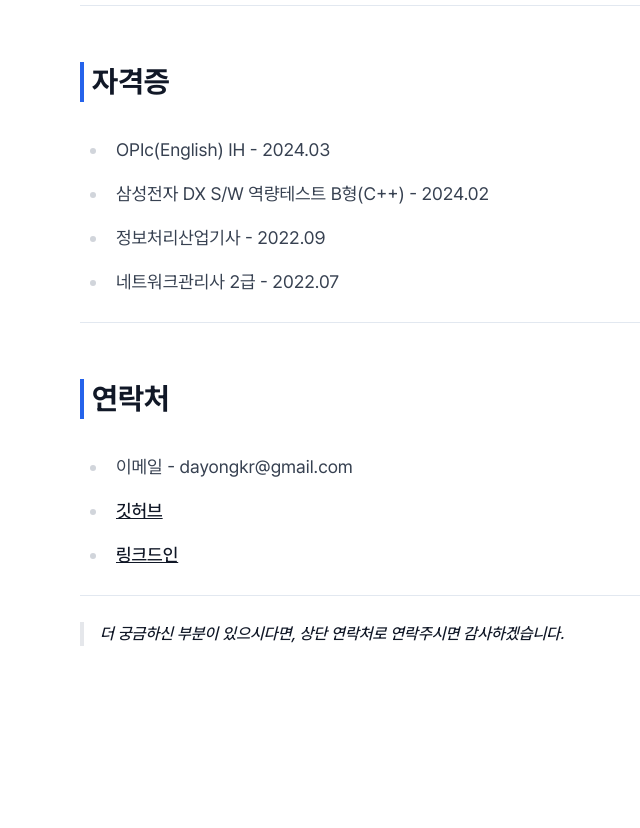
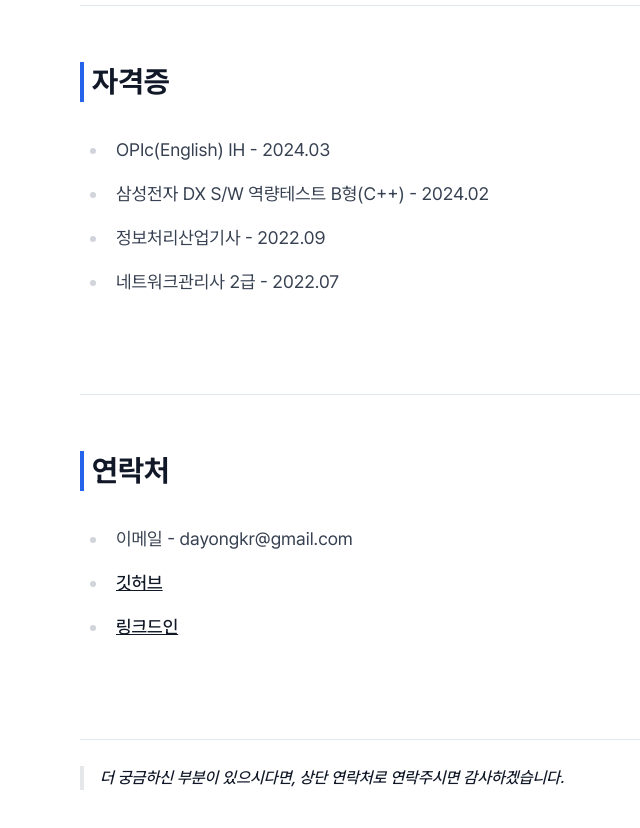
Before and after one commit to dayongkr/resume, a Next.js app: page / in a window 1280 px wide. Shown: the part 6300-7128 px from the top of the page, without its empty margins (176-816 px from the left). Before the commit the page ends 7010 px from the top, so only its background shows below. Built offline with nearby package versions, Linux system fonts and the light colour scheme.

Commit message:
fix: add margin

```diff
--- a/src/app/_components/CertificationSection.tsx
+++ b/src/app/_components/CertificationSection.tsx
@@ -1,9 +1,11 @@
 import { List } from '@/components/List';
 import { MainSection } from '@/components/MainSection';
+import { SubSection } from '@/components/SubSection';
 
 export function CertificationSection() {
   return (
     <MainSection title="자격증">
+      <SubSection>
         <List
           items={[
             { children: 'OPIc(English) IH - 2024.03' },
@@ -12,6 +14,7 @@ export function CertificationSection() {
             { children: '네트워크관리사 2급 - 2022.07' },
           ]}
         />
+      </SubSection>
     </MainSection>
   );
 }
--- a/src/app/_components/ContactSection.tsx
+++ b/src/app/_components/ContactSection.tsx
@@ -1,10 +1,12 @@
 import { LinkBlank } from '@/components/LinkBlank';
 import { List } from '@/components/List';
 import { MainSection } from '@/components/MainSection';
+import { SubSection } from '@/components/SubSection';
 
 export function ContactSection() {
   return (
     <MainSection title="연락처">
+      <SubSection>
         <List
           items={[
             {
@@ -18,6 +20,7 @@ export function ContactSection() {
             },
           ]}
         />
+      </SubSection>
     </MainSection>
   );
 }
```
Lines whose indentation alone changed are shown as unchanged.
